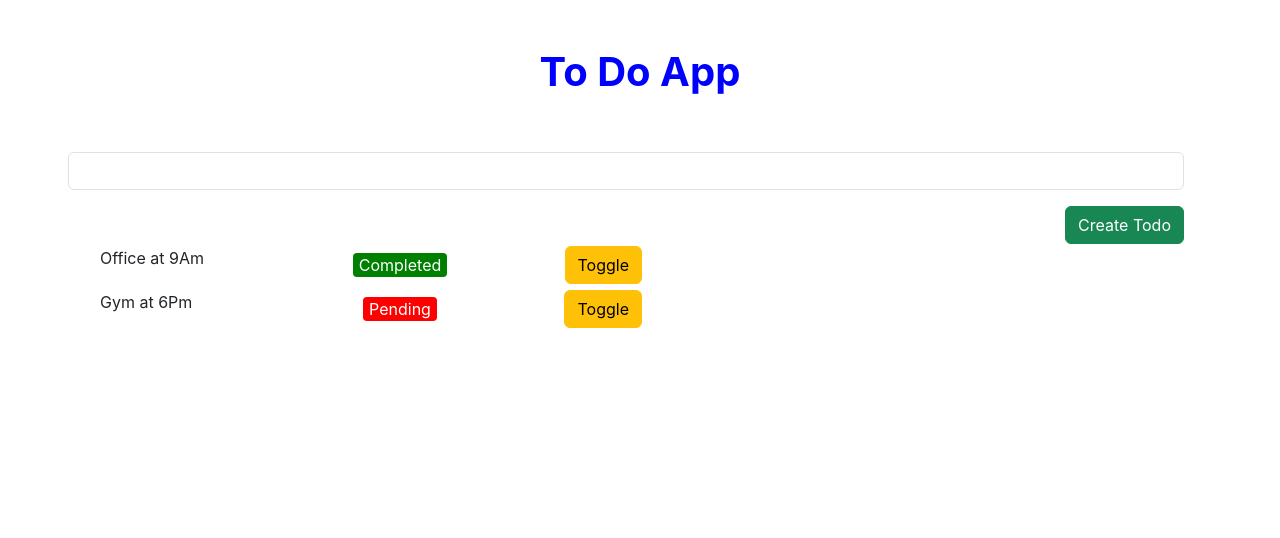
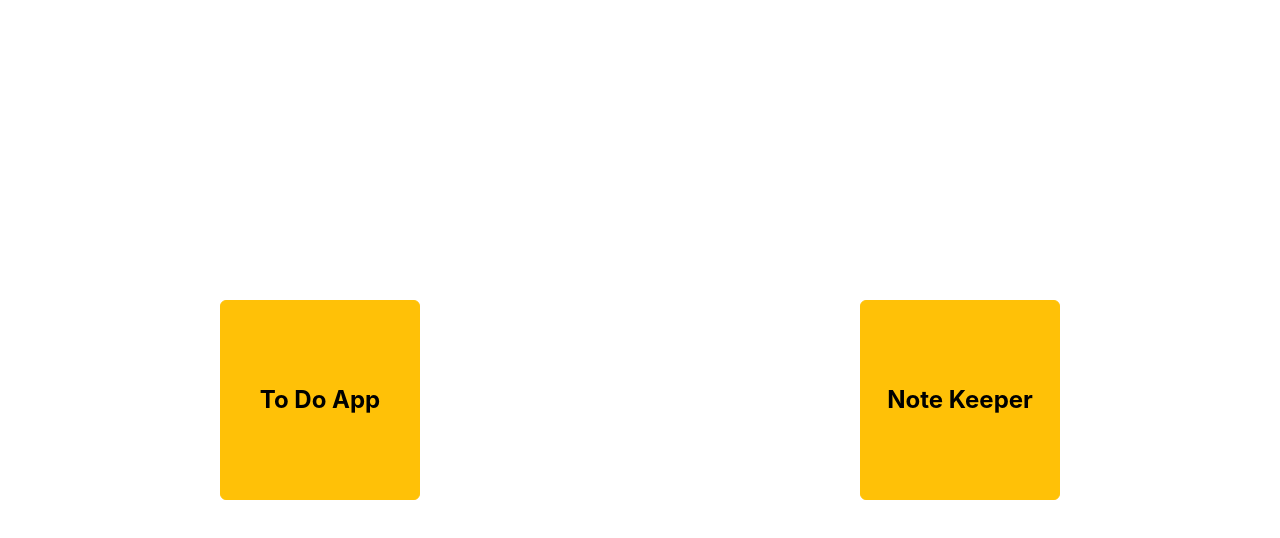
Before and after one commit to bajarappa/todo-and-note-using-redux, a React (Create React App) app: page / in a window 1280 px wide. Shown: the top 538 px of the page. Built offline with nearby package versions, Linux system fonts and the light colour scheme.

Commit message:
created routes for the app

```diff
--- a/src/App.js
+++ b/src/App.js
@@ -1,29 +1,48 @@
-import { useState } from "react";
+import React from "react";
+import { Provider } from "react-redux";
+import { store } from "./redux/store";
+import { RouterProvider, createBrowserRouter } from "react-router-dom";
+import Home from "./components/Home/Home";
 import TodoForm from "./components/ToDoForm/ToDoForm";
 import TodoList from "./components/ToDoList/ToDoList";
-import { store } from "./redux/store";
-import "./App.css";
-import { Provider } from "react-redux";
+import NoteForm from "./components/NoteForm/NoteForm";
+import NavBar from "./components/NavBar/NavBar";
+import NoteList from "./components/NoteList/NoteList";
 
 function App() {
-  const [todos, setTodos] = useState([]);
-
-  const createTodo = (text) => {
-    setTodos([...todos, { id: todos.length + 1, text, completed: false }]);
-  };
-
-  const toggleTodo = (index) => {
-    const list = [...todos];
-    list[index].completed = !list[index].completed;
-    setTodos(list);
-  };
+  const router = createBrowserRouter([
+    {
+      path: "/",
+      element: <Home />,
+    },
+    {
+      path: "todo",
+      element: (
+        <div>
+          <NavBar />
+          <h1>To Dos</h1>
+          <TodoForm />
+          <TodoList />
+        </div>
+      ),
+    },
+    {
+      path: "notes",
+      element: (
+        <div>
+          <NavBar />
+          <h1>Notes</h1>
+          <NoteForm />
+          <NoteList />
+        </div>
+      ),
+    },
+  ]);
 
   return (
     <div>
-      <h1>To Do App</h1>
       <Provider store={store}>
-        <TodoForm onCreateTodo={createTodo} />
-        <TodoList todos={todos} onToggle={toggleTodo} />
+        <RouterProvider router={router} />
       </Provider>
     </div>
   );
```
